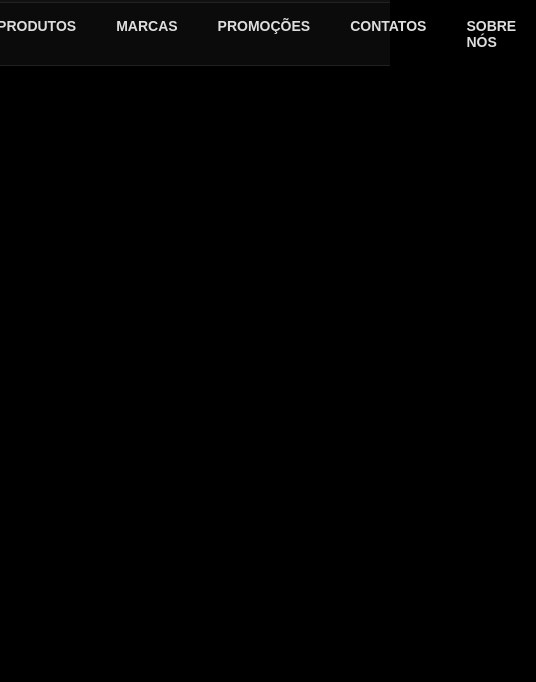
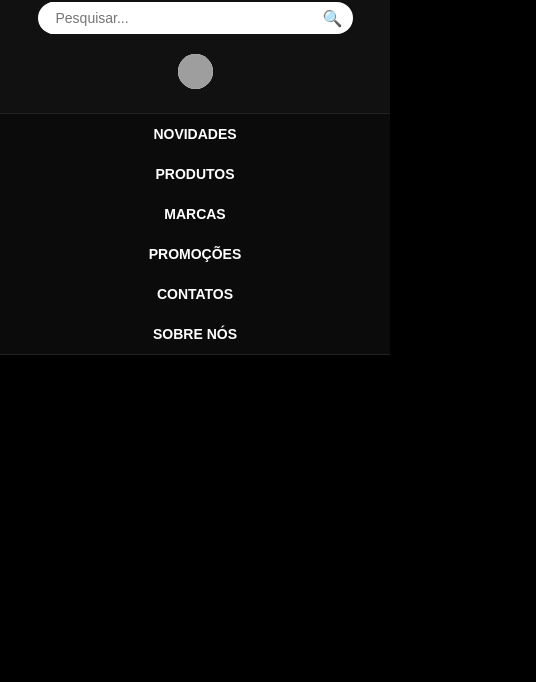
Before and after one commit to Rcdevsurf/Site-teste, a plain HTML site: page index.html in a window 390 px wide. Shown: the part 162-844 px from the top of the page, 536 px wide, since content can reach past the window. Drawn offline with Linux system fonts and the light colour scheme; grey boxes are pictures that could not be loaded.

Commit message:
responsividade

```diff
--- a/index.html
+++ b/index.html
@@ -1,26 +1,26 @@
 <!DOCTYPE html>
 <html lang="pt-br">
 <head>
-  <meta charset="UTF-8">
-  <meta name="viewport" content="width=device-width, initial-scale=1.0">
+  <meta charset="UTF-8" />
+  <meta name="viewport" content="width=device-width, initial-scale=1.0"/>
   <title>RC Store</title>
-  <link rel="stylesheet" href="style.css">
+  <link rel="stylesheet" href="style.css" />
 </head>
 <body>
   <header class="topbar">
     <div class="logo">
-      <img src="certo.png" alt="RC Store Logo">
+      <img src="certo.png" alt="RC Store Logo" />
     </div>
     <div class="search-container">
-      <input type="text" placeholder="Pesquisar...">
-      <button><span>&#128269;</span></button>
+      <input type="text" placeholder="Pesquisar..." />
+      <button><span>🔍</span></button>
     </div>
-    <a href="#" class="profile">
-        <img src="https://img.icons8.com/ios-filled/50/ffffff/user.png" alt="Perfil">
-      </a>
+    <a href="#" class="profile" title="Perfil">
+      <img src="https://img.icons8.com/ios-filled/50/ffffff/user.png" alt="Perfil" />
+    </a>
   </header>
 
-  <nav class="menu">
+  <nav class="menu" id="menu">
     <a href="#">NOVIDADES</a>
     <a href="#">PRODUTOS</a>
     <a href="#">MARCAS</a>
--- a/style.css
+++ b/style.css
@@ -1,29 +1,41 @@
-body {
+/* Reset */
+* {
     margin: 0;
+    padding: 0;
+    box-sizing: border-box;
+  }
+
+  body {
     font-family: Arial, sans-serif;
     background: #000;
+    color: #fff;
   }
 
+  /* Topbar */
   .topbar {
     display: flex;
     align-items: center;
     justify-content: space-between;
     background-color: #111;
     padding: 10px 20px;
+    flex-wrap: wrap;
   }
 
   .logo img {
     height: 140px;
   }
 
+  /* Search bar */
   .search-container {
     display: flex;
     align-items: center;
-    background: #e4e4e4;
+    background: #fff;
     border-radius: 20px;
     overflow: hidden;
     padding: 0 10px;
     width: 300px;
+    max-width: 100%;
+    margin: 10px;
   }
 
   .search-container input {
@@ -40,27 +52,32 @@ body {
     font-size: 16px;
     cursor: pointer;
   }
+
+  /* Profile icon */
   .profile {
-    margin-left: 20px; /* empurra ele um pouco pra esquerda */
-    cursor: pointer;   /* mostra o cursor de clique */
+    margin-left: 20px;
+    cursor: pointer;
   }
+
   .profile img {
     height: 35px;
     width: 35px;
     border-radius: 50%;
-    background-color: rgb(219, 219, 219);
+    background-color: #fff;
   }
 
+  /* Menu */
   .menu {
     display: flex;
     justify-content: center;
     background-color: #0b0b0b;
     border-top: 1px solid #222;
     border-bottom: 1px solid #222;
+    flex-wrap: wrap;
   }
 
   .menu a {
-    color: #dfdede;
+    color: #fff;
     padding: 15px 20px;
     text-decoration: none;
     font-weight: bold;
@@ -70,3 +87,45 @@ body {
   .menu a:hover {
     background-color: #222;
   }
+
+  /* ===== Responsivo ===== */
+
+  /* Tablet */
+  @media (max-width: 1024px) {
+    .topbar {
+      flex-direction: column;
+      align-items: center;
+    }
+
+    .search-container {
+      width: 80%;
+      margin: 10px 0;
+    }
+
+    .profile {
+      margin: 10px 0;
+    }
+  }
+
+  /* Celular */
+  @media (max-width: 767px) {
+    .menu {
+      flex-direction: column;
+      align-items: center;
+    }
+
+    .menu a {
+      display: block;
+      padding: 12px;
+      width: 100%;
+      text-align: center;
+    }
+
+    .search-container {
+      width: 90%;
+    }
+
+    .profile {
+      margin-left: 0;
+    }
+  }
```
